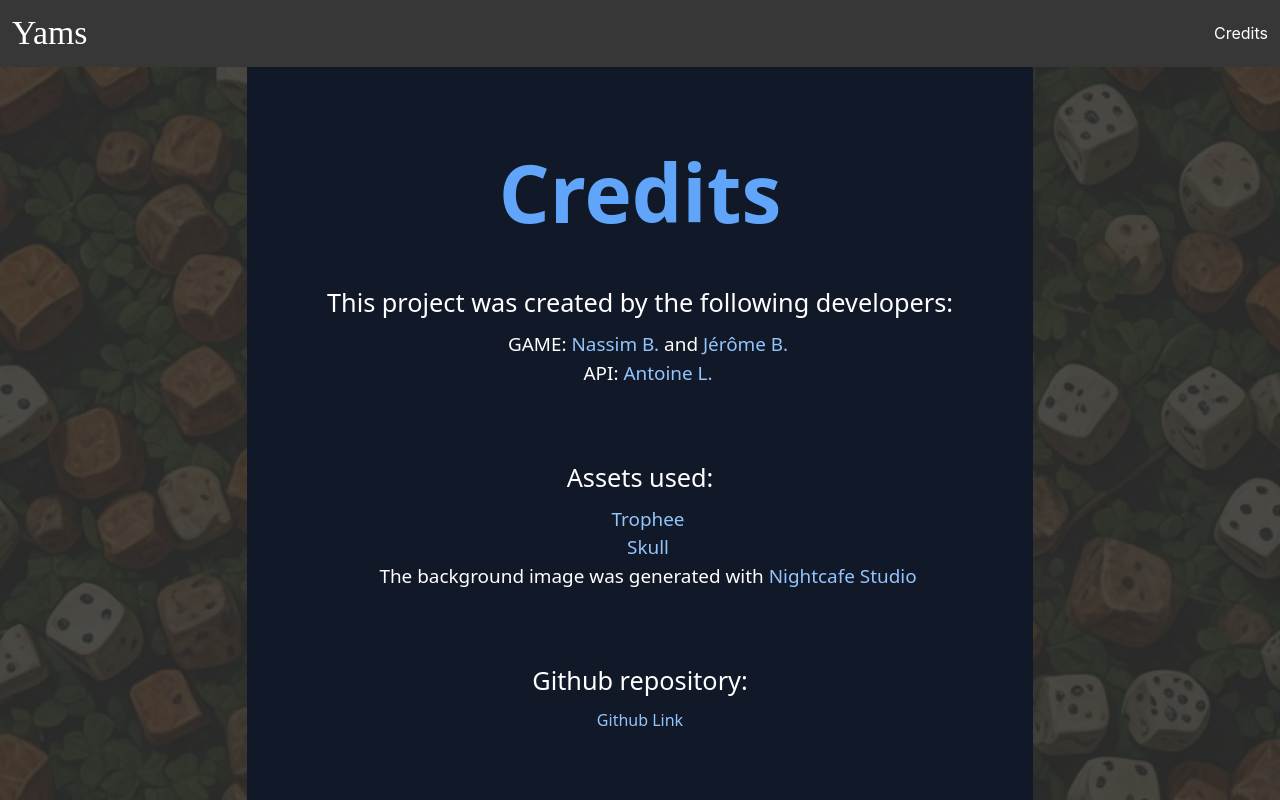
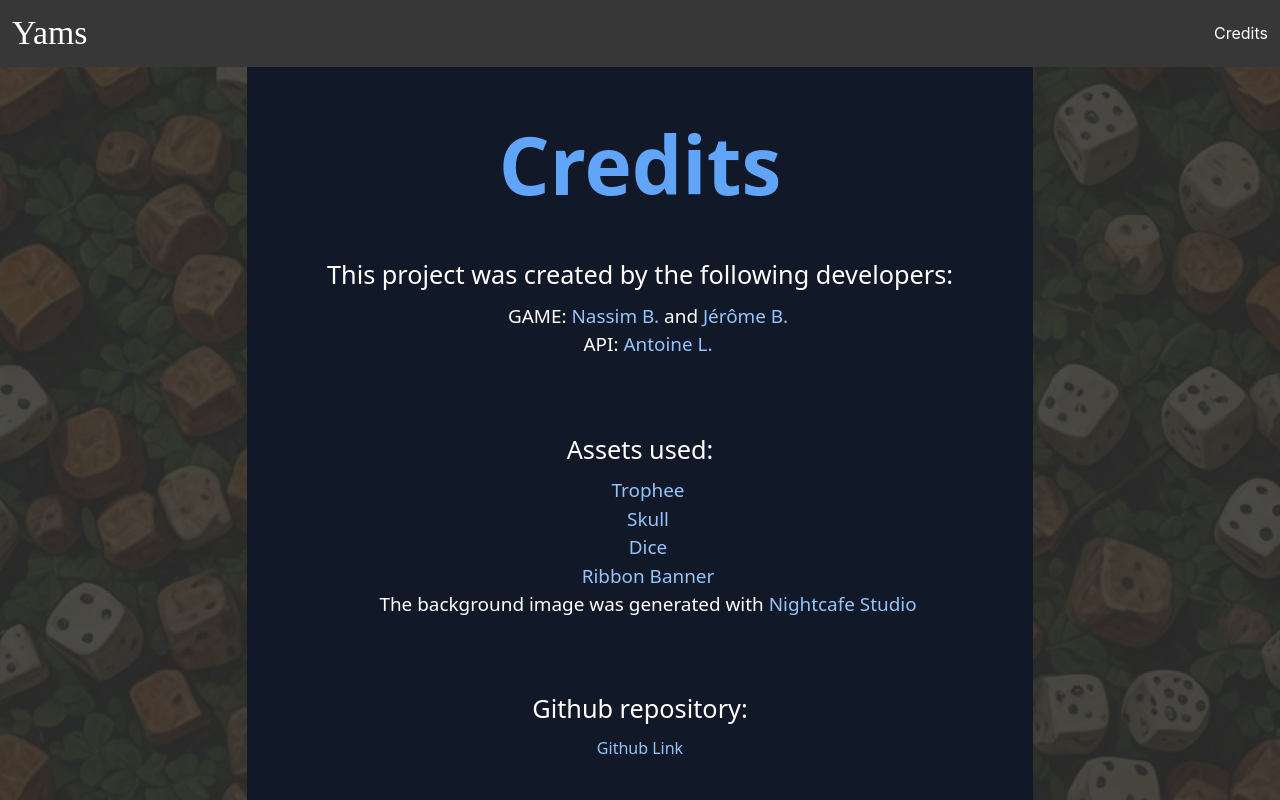
Before and after one commit to Merce213/3WA-Yams-Game, a React (Vite) app in the folder yams-front/: page /credits in a window 1280 px wide. Built offline with nearby package versions, Linux system fonts and the light colour scheme; no server answers; a web font is replaced by a local one.

Commit message:
[YAMS-028] Add missing credits

```diff
--- a/yams-front/src/pages/Credits.jsx
+++ b/yams-front/src/pages/Credits.jsx
@@ -15,6 +15,8 @@ const Credits = () => {
                             <ul className="text-base mb-8 pl-4 list-disc list-none text-center">
                                 <li><a href="https://azilla.itch.io/simple-buttons-gui-kit" target="_blank" rel="noreferrer" className="text-blue-300 hover:text-blue-500">Trophee</a></li>
                                 <li><a href="https://penzilla.itch.io/vector-icon-pack" target="_blank" rel="noreferrer" className="text-blue-300 hover:text-blue-500">Skull</a></li>
+                                <li><a href="https://www.pngall.com/dice-png/download/3073" target="_blank" rel="noreferrer" className="text-blue-300 hover:text-blue-500">Dice</a></li>
+                                <li><a href="https://www.pngall.com/ribbon-banner-png/download/132001" target="_blank" rel="noreferrer" className="text-blue-300 hover:text-blue-500">Ribbon Banner</a></li>
                                 <li>The background image was generated with <a href="https://creator.nightcafe.studio/" target="_blank" rel="noreferrer" className="text-blue-300 hover:text-blue-500">Nightcafe Studio</a></li>
                             </ul>
                             <p className="text-lg mt-10 mb-2">Github repository:</p>
```
